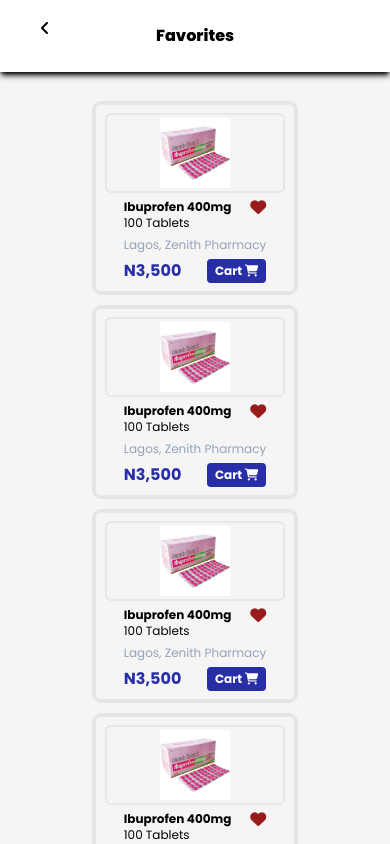
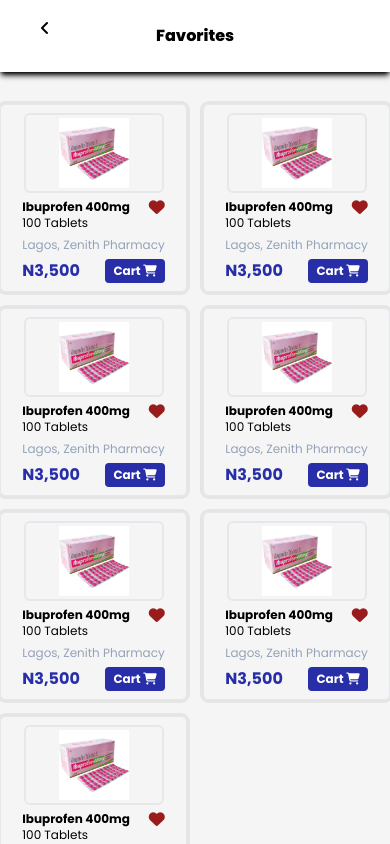
Before and after one commit to Intellidevelopers/cosmicforge-frontend, a React (Vite) app: page /favorites in a window 390 px wide. Built offline with nearby package versions, Linux system fonts and the light colour scheme.

Commit message:
Fixed responsiveness again.

```diff
--- a/src/main/favorites/components/favorite-card.tsx
+++ b/src/main/favorites/components/favorite-card.tsx
@@ -9,7 +9,7 @@
 const FavoriteCard = (props:FavoriteItem) => {
 
   return <div className="xs:max-w-[200px] w-[100%] border p-2 rounded-md space-y-1.5 ring-[3px] self-center justify-self-center max-w-[170px] ring-neutral-200  md:w-full md:max-w-[240px] md:min-w-[190px] flex flex-1 flex-col justify-center items-center" >
-            <div className="border-2 xs:w-[180px] w-[140px] h-[80px] flex items-center justify-center rounded-md md:w-[90%] md:h-auto">
+            <div className="border-2 xs:w-[140px] w-[140px] h-[80px] flex items-center justify-center rounded-md md:w-[90%] md:h-auto">
               <img className="max-w-[70px] md:max-w-full" src={props.image} alt={props.title}/>
             </div>
             <div className="md:min-w-[90%] space-y-1.5">
--- a/src/main/favorites/pages/favorites.tsx
+++ b/src/main/favorites/pages/favorites.tsx
@@ -34,8 +34,8 @@
     return (
         <div className={changeWidthToFit + " w-full flex gap-2 justify-center items-center md:justify-start mx-auto mt-4"}>
             {/* <FavoriteHeader/> */}
-            <div className="flex w-[80%] justify-center md:pl-4 md:justify-start">
-                <div className="grid xs:grid-cols-1 grid-cols-2 sm:grid-cols-3 md:grid-cols-3 xl:grid-cols-4 w-full gap-4" >
+            <div className="flex w-[80%] xs:w-full justify-center md:pl-4 md:justify-start">
+                <div className="grid  grid-cols-2 sm:grid-cols-3 md:grid-cols-3 xl:grid-cols-4 w-full gap-4" >
                     {FavoriteList.map((item, index) => (
                         <FavoriteCard key={index} {...item} />
                     ))}
```
